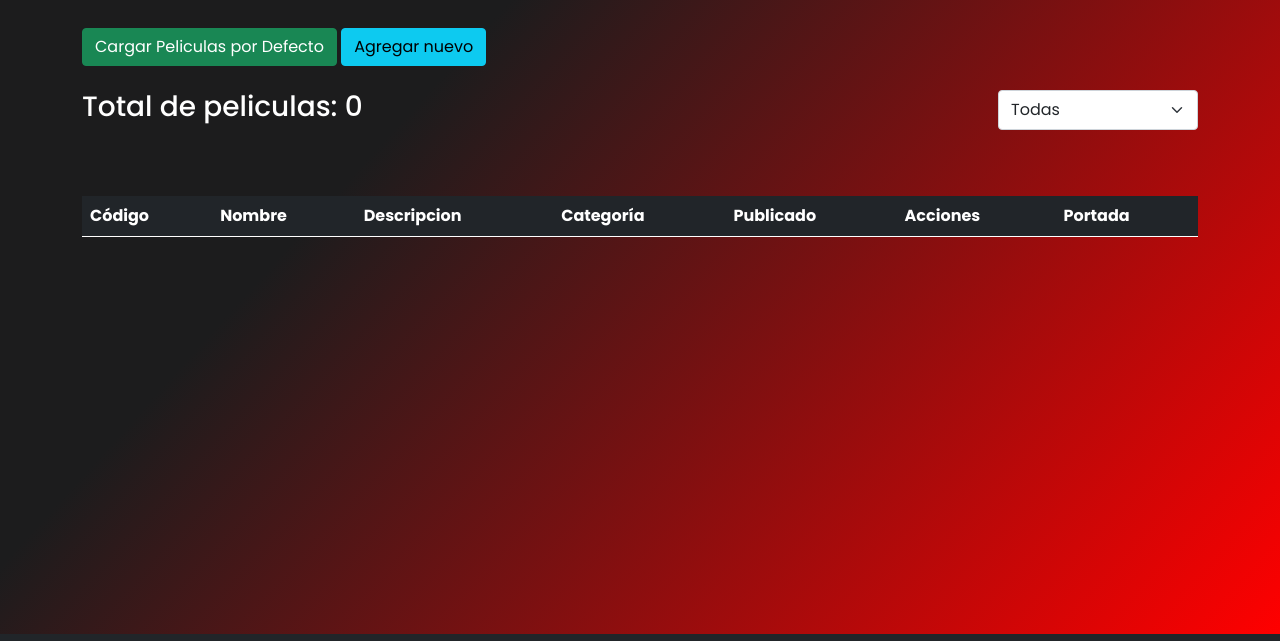
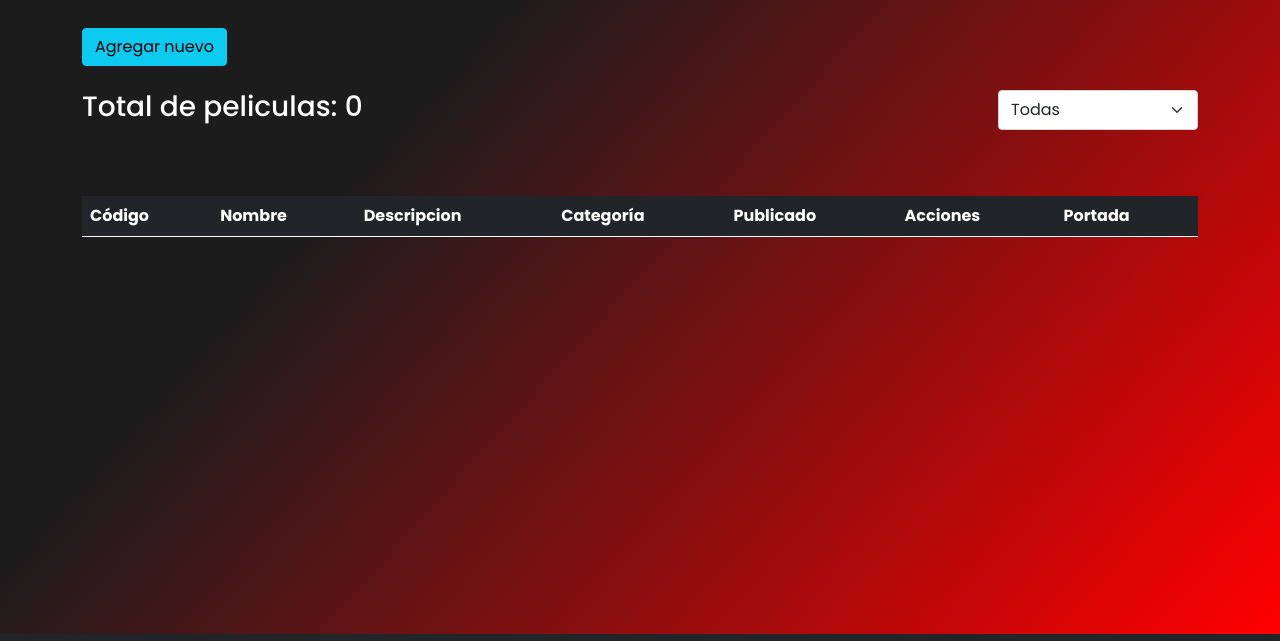
Before and after one commit to clementecejas/RollingMovies, a plain HTML site: page html/pagAdmin.html in a window 1280 px wide. Shown: the part 214-855 px from the top of the page. Drawn offline with nearby package versions, Linux system fonts and the light colour scheme; some packages are replaced by stand-ins of ours; a script that the page names is missing.

Commit message:
Update pagAdmin.html

```diff
--- a/html/pagAdmin.html
+++ b/html/pagAdmin.html
@@ -28,7 +28,6 @@
     <main class="administrador bg-admin mt-5">
         <div class="container">
             <h1 class="m-5 text-center">Administrar Peliculas</h1>
-            <button class="btn btn-success" id="boton-agregar" onclick="setPeliculasDefecto()">Cargar Peliculas por Defecto</button>
             <button type="button" class="btn btn-info" data-bs-toggle="modal" data-bs-target="#form">Agregar
                 nuevo</button>
             <div class="d-md-flex justify-content-between">
```
